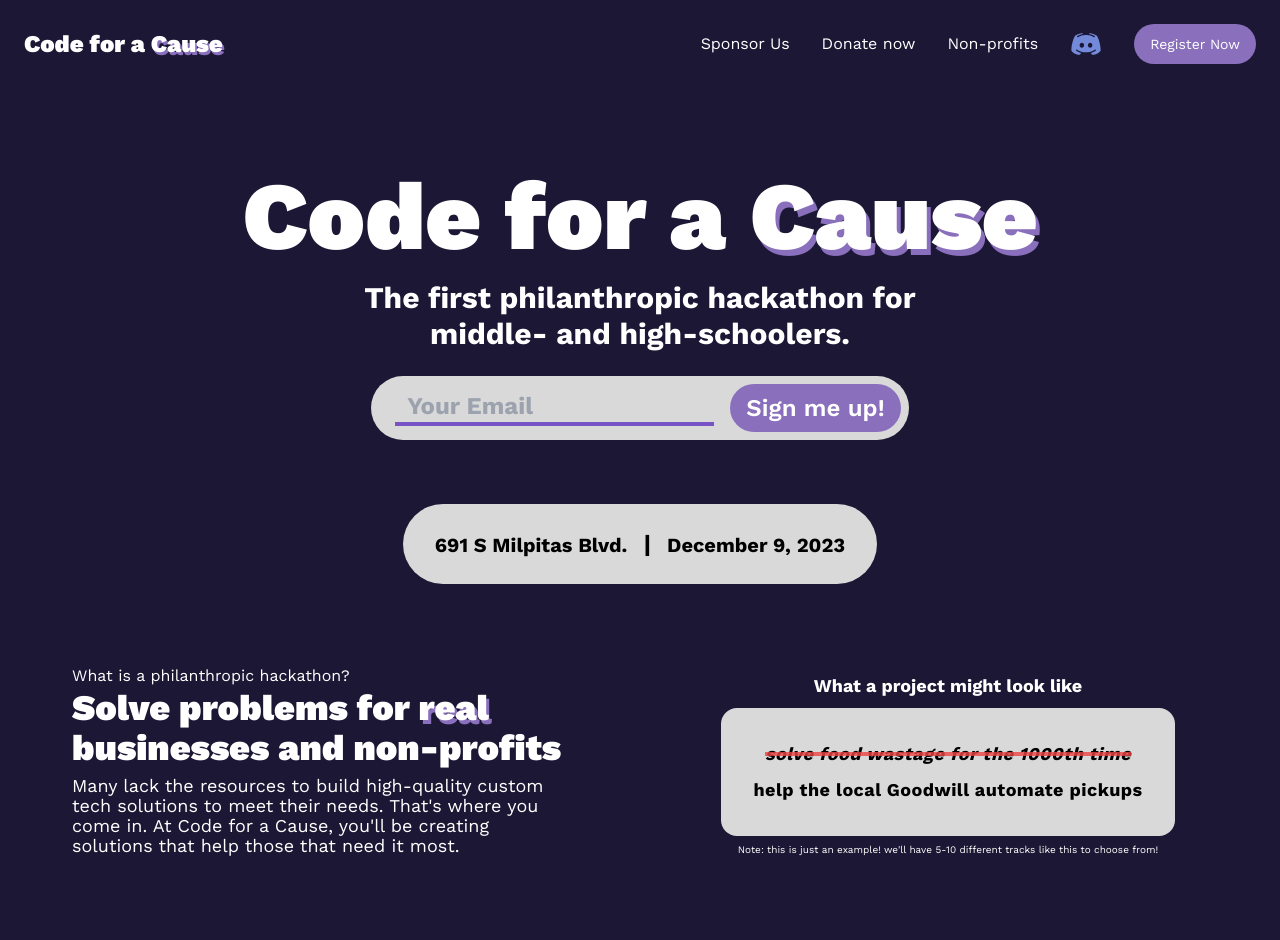
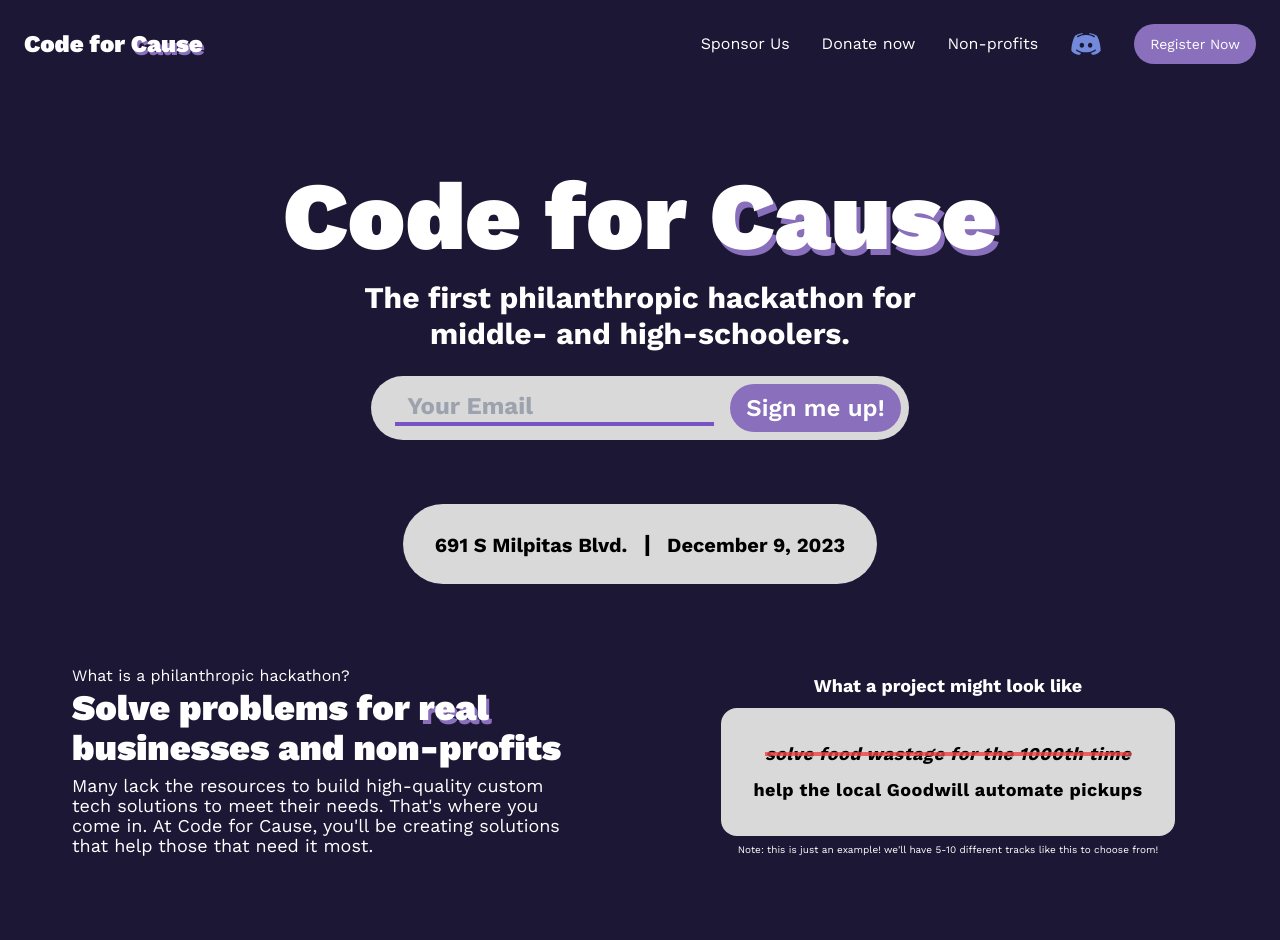
Before and after one commit to bub655/code-for-cause, a Next.js app: page / in a window 1280 px wide. Shown: the top 940 px of the page. Built offline with nearby package versions, Linux system fonts and the light colour scheme.

Commit message:
Remove the A in Code for Cause

```diff
--- a/src/app/layout.tsx
+++ b/src/app/layout.tsx
@@ -5,7 +5,7 @@ import { Work_Sans } from "next/font/google";
 const workSans = Work_Sans({ subsets: ["latin"] });
 
 export const metadata: Metadata = {
-	title: "Code for a Cause",
+	title: "Code for Cause",
 	description: "Helping local businesses through a hackathon",
 };
 
--- a/src/components/hero.tsx
+++ b/src/components/hero.tsx
@@ -7,7 +7,7 @@ export const Hero = () => {
 			<div className="pt-20 text-center">
 				<div className="pb-4">
 					<span className="font-black shadow-purple-400 text-8xl">
-						Code for a{" "}
+						Code for{" "}
 					</span>
 					<span className="font-black drop-shadow-[4px_6px_var(--tw-shadow-color)] shadow-[#896FBC] text-8xl">
 						Cause
--- a/src/components/navbar.tsx
+++ b/src/components/navbar.tsx
@@ -2,9 +2,7 @@ export const Navbar = () => {
 	return (
 		<div className="m-6 text-white flex items-center justify-between space-x-8 align-middle">
 			<button className="font-lg">
-				<span className="font-black shadow-purple-400 text-2xl">
-					Code for a{" "}
-				</span>
+				<span className="font-black shadow-purple-400 text-2xl">Code for </span>
 				<span className="font-black drop-shadow-[2px_3px_var(--tw-shadow-color)] shadow-[#896FBC] text-2xl">
 					Cause
 				</span>
--- a/src/components/unique.tsx
+++ b/src/components/unique.tsx
@@ -12,7 +12,7 @@ export const Unique = () => {
 				</div>
 				<div className="w-10/12 mt-2 text-lg leading-5">
 					Many lack the resources to build high-quality custom tech solutions to
-					meet their needs. That&apos;s where you come in. At Code for a Cause,
+					meet their needs. That&apos;s where you come in. At Code for Cause,
 					you&apos;ll be creating solutions that help those that need it most.
 				</div>
 			</div>
```
